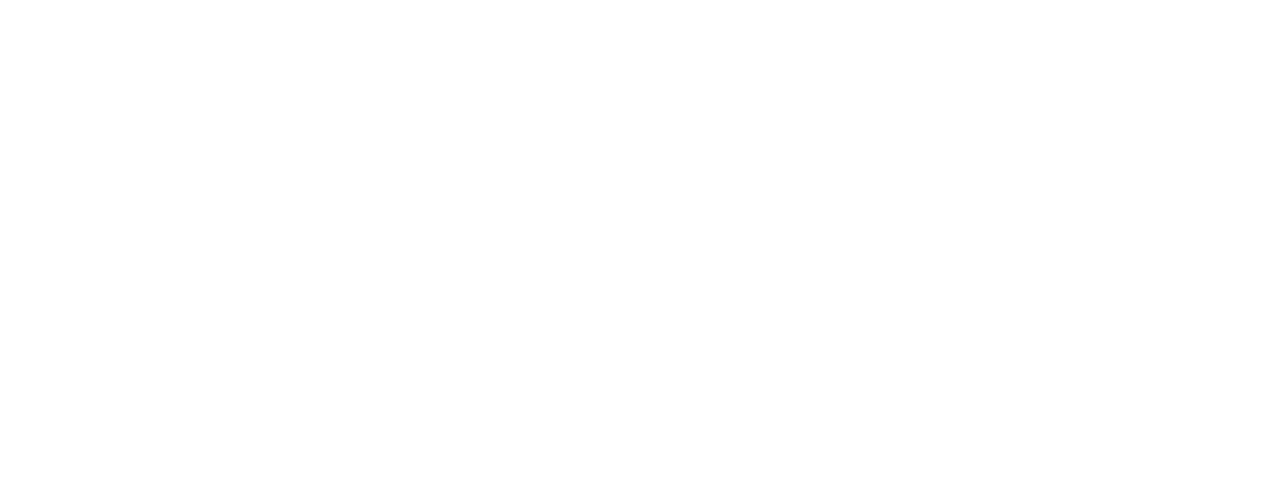
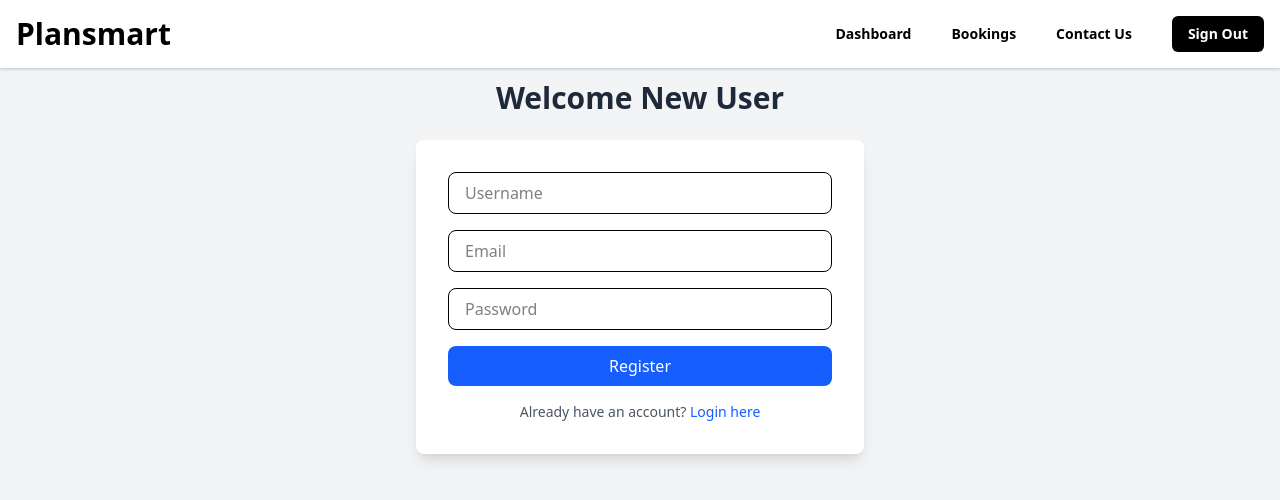
Before and after one commit to T1W25/PlanSmart, a React (Vite) app in the folder frontend/: page /register in a window 1280 px wide. Before the commit this address had no page. Shown: the top 500 px of the page. Built offline with nearby package versions, Linux system fonts and the light colour scheme.

Commit message:
sukhman_register_frontend
i have just made the routes in app.js and and created the new page in pages folder

```diff
--- a/frontend/src/App.jsx
+++ b/frontend/src/App.jsx
@@ -5,6 +5,7 @@
 import ProfileEdit from './pages/ProfileEdit'
 import ProfileView from './pages/ProfileView'
 import Booking from './pages/Booking';
+import Register from './pages/Register'; // New
 import { BrowserRouter as Router, Routes, Route } from "react-router-dom";
 
 
@@ -12,7 +13,9 @@
   return (
     <Router>
       <Routes>
-        <Route path="/" element={<Dashboard />} />
+      <Route path="/" element={<Register />} /> {/* Default route */}
+        <Route path="/register" element={<Register />} /> {/* Optional */}
+        <Route path="/dashboard" element={<Dashboard />} /> {/* Updated this to make register as default page */}
         <Route path="/pages/profileedit" element={<ProfileEdit />} />
         <Route path="/pages/profileview" element={<ProfileView />} />
         <Route path="/pages/portfoliodisplay" element={<Portfolio />} />
--- /dev/null
+++ b/frontend/src/pages/Register.jsx
@@ -0,0 +1,113 @@
+import { useState } from "react";
+import { useNavigate } from "react-router-dom";
+import Navbar from "../components/Navbar";
+
+function Register() {
+  const navigate = useNavigate();
+  const [formData, setFormData] = useState({
+    username: "",
+    email: "",
+    password: "",
+  });
+  const [error, setError] = useState(null);
+  const [message, setMessage] = useState(null);
+
+  const handleChange = (e) => {
+    setFormData((prev) => ({
+      ...prev,
+      [e.target.name]: e.target.value,
+    }));
+  };
+
+  const handleRegister = async (e) => {
+    e.preventDefault();
+    setError(null);
+    setMessage(null);
+
+    try {
+      const res = await fetch("http://localhost:5050/api/register/create", {
+        method: "POST",
+        headers: { "Content-Type": "application/json" },
+        body: JSON.stringify(formData),
+      });
+
+      if (res.ok) {
+        setMessage("✅ Registered successfully! Redirecting...");
+        setTimeout(() => navigate("/dashboard"), 2000); // 👈 redirect to dashboard
+      } else {
+        const data = await res.json();
+        setError(data.error || "Something went wrong");
+      }
+    } catch (err) {
+      setError("Server error. Please try again.");
+    }
+  };
+
+  return (
+    <div className="min-h-screen bg-gray-100">
+      <Navbar />
+      <div className="flex flex-col items-center justify-center pt-20 px-4">
+        {/* Title */}
+        <h1 className="text-3xl font-bold text-center text-gray-800 mb-6">
+          Welcome New User
+        </h1>
+
+        {/* Form */}
+        <div className="bg-white shadow-lg rounded-lg p-8 w-full max-w-md">
+          <form onSubmit={handleRegister} className="space-y-4">
+            <input
+              type="text"
+              name="username"
+              placeholder="Username"
+              value={formData.username}
+              onChange={handleChange}
+              className="w-full px-4 py-2 border rounded-lg focus:outline-none focus:ring-2 focus:ring-blue-500"
+              required
+            />
+            <input
+              type="email"
+              name="email"
+              placeholder="Email"
+              value={formData.email}
+              onChange={handleChange}
+              className="w-full px-4 py-2 border rounded-lg focus:outline-none focus:ring-2 focus:ring-blue-500"
+              required
+            />
+            <input
+              type="password"
+              name="password"
+              placeholder="Password"
+              value={formData.password}
+              onChange={handleChange}
+              className="w-full px-4 py-2 border rounded-lg focus:outline-none focus:ring-2 focus:ring-blue-500"
+              required
+            />
+
+            {/* Feedback */}
+            {error && <p className="text-red-500 text-sm">{error}</p>}
+            {message && <p className="text-green-600 text-sm">{message}</p>}
+
+            <button
+              type="submit"
+              className="w-full bg-blue-600 text-white py-2 rounded-lg hover:bg-blue-700 transition duration-200"
+            >
+              Register
+            </button>
+          </form>
+
+          <div className="mt-4 text-center text-sm text-gray-600">
+            Already have an account?{" "}
+            <button
+              className="text-blue-600 hover:underline"
+              onClick={() => navigate("/login")} // You can change this route if needed
+            >
+              Login here
+            </button>
+          </div>
+        </div>
+      </div>
+    </div>
+  );
+}
+
+export default Register;
```
